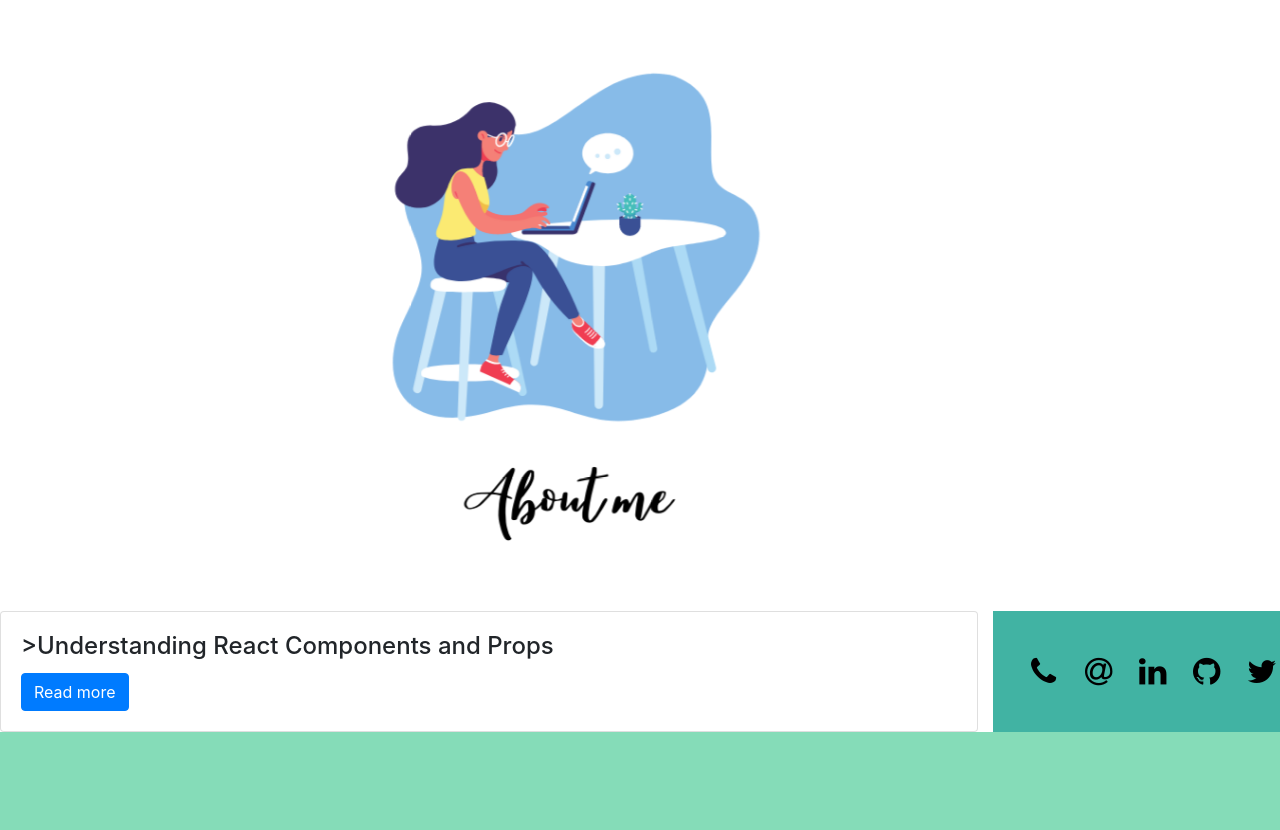
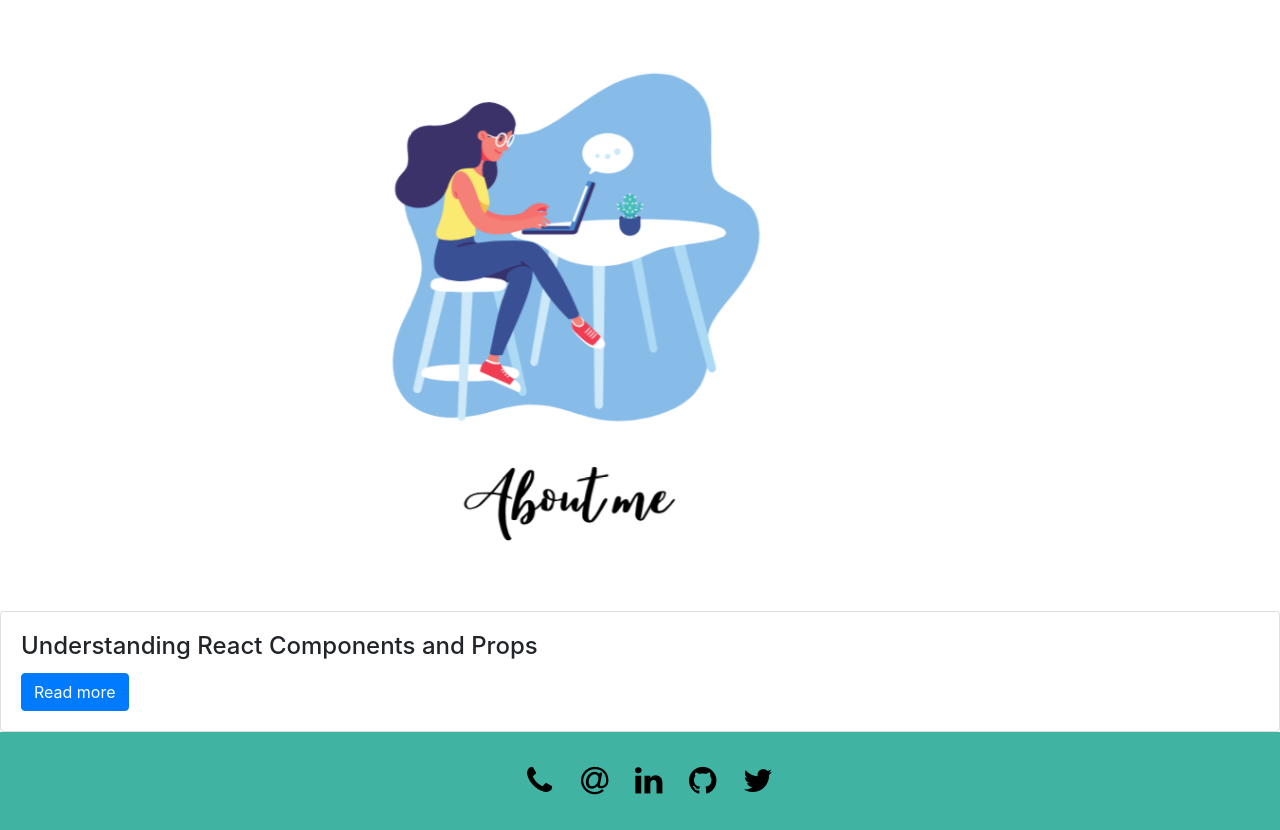
Before and after one commit to SahithiSiripuram/NewPortfolio, a website: page frontend/blogs.html in a window 1280 px wide. Shown: the part 61-891 px from the top of the page. Before the commit the page ends 800 px from the top, so only its background shows below. Drawn offline with nearby package versions, Linux system fonts and the light colour scheme; a web font is replaced by a local one.

Commit message:
Update blogs.html

```diff
--- a/frontend/blogs.html
+++ b/frontend/blogs.html
@@ -64,10 +64,11 @@
         <div class="card-deck">
               <div class="card" style="width:400px">
                 <div class="card-body">
-                    <h4 class="card-title">>Understanding React Components and Props</h4>
+                    <h4 class="card-title">Understanding React Components and Props</h4>
                   <a href="https://sahithi-siripuram.medium.com/understanding-react-components-and-props-2fb63cd91498" class="btn btn-primary">Read more</a>
                 </div>
               </div>
+        </div>
           <nav class="navbar navbar-expand-sm navbar-light justify-content-center" style="background-color:#41b3a3;">
               <div id="navbarNav">
                   <ul class="navbar-nav">
```
